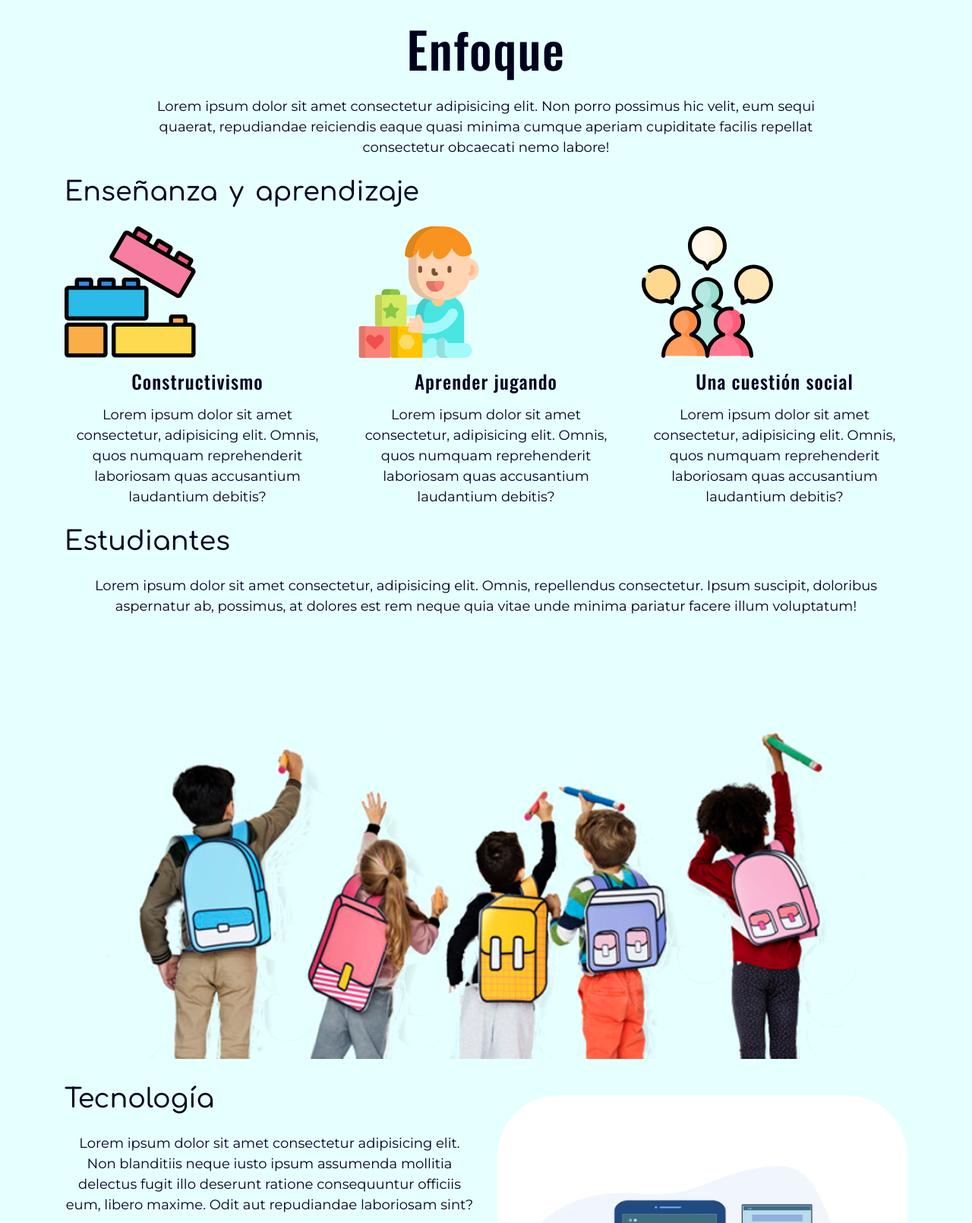
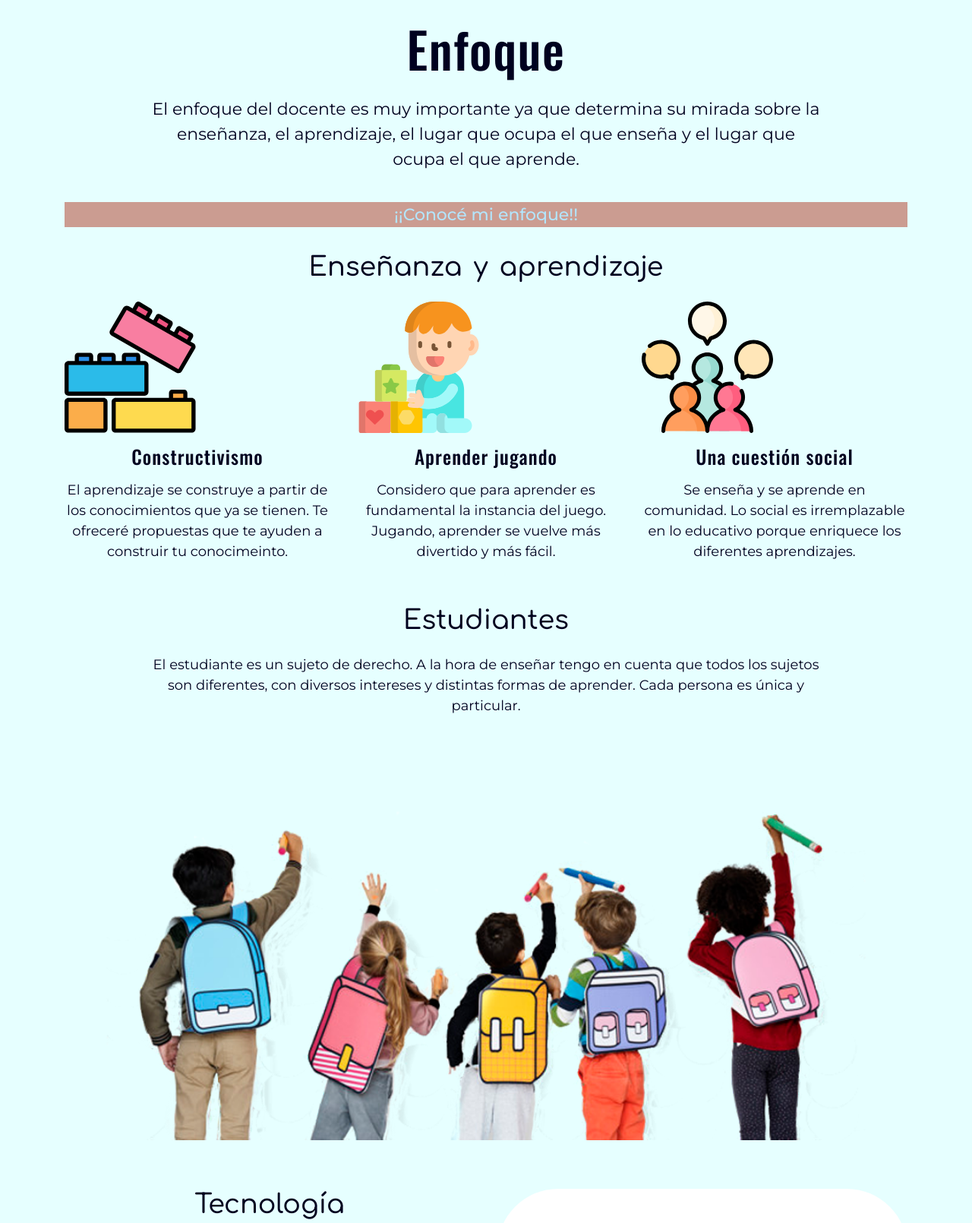
Before and after one commit to CarolinaCantello/WebProfesionalDocente, a website: page pages/enfoque.html in a window 1280 px wide. Shown: the part 260-1870 px from the top of the page at 76% size. Drawn offline with nearby package versions, Linux system fonts and the light colour scheme.

Commit message:
estilos index ok revisar 992 enfoque

```diff
--- a/pages/enfoque.html
+++ b/pages/enfoque.html
@@ -47,28 +47,37 @@
         </nav>
     </header>
     <main class="container">
-        <div class="enfoque row slideInLeft">
-          <h1>Enfoque</h1>
-          <p>Lorem ipsum dolor sit amet consectetur adipisicing elit. Non porro possimus hic velit, eum sequi quaerat, repudiandae reiciendis eaque quasi minima cumque aperiam cupiditate facilis repellat consectetur obcaecati nemo labore!</p>
-        </div>
-        <section class="ensenanza row slideInRight">
-            <h2>Enseñanza y aprendizaje</h2>
-            <div id="carouselExampleControls" class="ensenanza_carousel row d-md-none carousel slide" data-ride="carousel">
+        <section class="enfoque justify-content-center row slideInLeft">
+          <h1 class="col-12">Enfoque</h1>
+          <p class=" col-12">El enfoque del docente es muy importante ya que determina su mirada sobre la enseñanza, el aprendizaje, el lugar que ocupa el que enseña y el lugar que ocupa el que aprende.</p>
+        </section>
+        <article id="conoceEnfoque">
+          <p>¡¡Conocé mi enfoque!!</p>
+        </article>
+        <section class="ensenanza row justify-content-center slideInRight">
+            <h2 class="col-12">Enseñanza y aprendizaje</h2>
+            <div id="carouselExampleControls" class="ensenanza_carousel col-12 d-lg-none carousel slide" data-ride="carousel">
                 <div class="carousel-inner">
                   <div class="carousel-item active">
-                    <img src="../images/constructivista.svg"  alt="constructivismo">
+                    <div class="row justify-content-center">
+                      <img src="../images/constructivista.svg"  alt="constructivismo">
+                    </div>
                     <h3>Constructivismo</h3>
-                    <p>Lorem ipsum dolor sit amet consectetur, adipisicing elit. Omnis, quos numquam reprehenderit laboriosam quas accusantium laudantium debitis?</p>
+                    <p>El aprendizaje se construye a partir de los conocimientos que ya se tienen. Te ofreceré propuestas que te ayuden a construir tu conocimeinto.</p>
                   </div>
                   <div class="carousel-item">
-                    <img src="../images/jugar.svg"  alt="Aprender jugando">
+                    <div class="row justify-content-center">
+                      <img src="../images/jugar.svg"  alt="Aprender jugando">
+                    </div>
                     <h3>Aprender jugando</h3>
-                    <p>Lorem ipsum dolor sit amet consectetur, adipisicing elit. Omnis, quos numquam reprehenderit laboriosam quas accusantium laudantium debitis?</p>
+                    <p>Considero que para aprender es fundamental la instancia del juego. Jugando, aprender se vuelve más divertido y más fácil.</p>
                   </div>
                   <div class="carousel-item">
-                    <img src="../images/social.svg" alt="Una cuestión social">
+                    <div class="row justify-content-center">
+                      <img src="../images/social.svg" alt="Una cuestión social">
+                    </div>
                     <h3>Una cuestión social</h3>
-                    <p>Lorem ipsum dolor sit amet consectetur, adipisicing elit. Omnis, quos numquam reprehenderit laboriosam quas accusantium laudantium debitis?</p>
+                    <p>Se enseña y se aprende en comunidad. Lo social es irremplazable en lo educativo porque enriquece los diferentes aprendizajes.</p>
                   </div>
                 </div>
                 <a class="carousel-control-prev" href="#carouselExampleControls" role="button" data-slide="prev">
@@ -80,36 +89,36 @@
                   <span class="sr-only">Next</span>
                 </a>
               </div>
-            <div class="ensenanza_articles row d-none d-md-block d-md-flex">
+            <div class="ensenanza_articles row justify-content-center d-none d-lg-block d-lg-flex">
                 <article class="col-md-4">
                     <img id="puzzle" class="img-fluid" src="../images/constructivista.svg" alt="Constructivismo">
                     <h3>Constructivismo</h3>
-                    <p>Lorem ipsum dolor sit amet consectetur, adipisicing elit. Omnis, quos numquam reprehenderit laboriosam quas accusantium laudantium debitis?</p>
+                    <p>El aprendizaje se construye a partir de los conocimientos que ya se tienen. Te ofreceré propuestas que te ayuden a construir tu conocimeinto.</p>
                 </article>
                 <article class="col-md-4">
                     <img class="img-fluid" src="../images/jugar.svg" alt="Aprender jugando">
                     <h3>Aprender jugando</h3>
-                    <p>Lorem ipsum dolor sit amet consectetur, adipisicing elit. Omnis, quos numquam reprehenderit laboriosam quas accusantium laudantium debitis?</p>
+                    <p>Considero que para aprender es fundamental la instancia del juego. Jugando, aprender se vuelve más divertido y más fácil.</p>
                 </article>
                 <article class="col-md-4">
                     <img class="img-fluid" src="../images/social.svg" alt="Una cuestión social">
                     <h3>Una cuestión social</h3>
-                    <p>Lorem ipsum dolor sit amet consectetur, adipisicing elit. Omnis, quos numquam reprehenderit laboriosam quas accusantium laudantium debitis?</p>
+                    <p>Se enseña y se aprende en comunidad. Lo social es irremplazable en lo educativo porque enriquece los diferentes aprendizajes.</p>
                 </article>
             </div>
         </section>
-        <section class="row estudiantes">
+        <section class="row justify-content-center estudiantes">
               <h2 class="col-12">Estudiantes</h2>
-              <p class="col-12">Lorem ipsum dolor sit amet consectetur, adipisicing elit. Omnis, repellendus consectetur. Ipsum suscipit, doloribus aspernatur ab, possimus, at dolores est rem neque quia vitae unde minima pariatur facere illum voluptatum!</p>
+              <p class="col-12">El estudiante es un sujeto de derecho. A la hora de enseñar tengo en cuenta que todos los sujetos son diferentes, con diversos intereses y distintas formas de aprender. Cada persona es única y particular.</p>
               <img class="col-12 img-fluid" src="../images/estudiantesok.png" alt="Estudiantes">
         </section>
-        <section class="row tecnologia">
-            <div class="col-md-6">
+        <section class="row justify-content-center tecnologia">
+            <div class="col-12 col-md-6">
               <h2>Tecnología</h2>
-              <p>Lorem ipsum dolor sit amet consectetur adipisicing elit. Non blanditiis neque iusto ipsum assumenda mollitia delectus fugit illo deserunt ratione consequuntur officiis eum, libero maxime. Odit aut repudiandae laboriosam sint?</p>
-              <P>Lorem, ipsum dolor sit amet consectetur adipisicing elit. Tempore quam laborum quisquam. Perferendis qui possimus doloribus voluptatem fugiat provident cum alias ad commodi harum maiores aliquam, expedita, atque ducimus cupiditate.</P>
+              <p>El avance tecnológico ha ido ingresando en todos los ámbitos de la vida cotidiana. La educación no puede quedar fuera de este avance, incluyendo herramientas tecnológicas que favorezcan la enseñanza y el aprendizaje.</p>
+              <P>En las clases no solo usaremos la tecnología sino que podrás aprender habilidades para usarla de la mejor manera. Podrás tener clases que sean exclusivamente sobre estas cuestiones.</P>
             </div>
-            <div class="col-md-6">
+            <div class="col-12 col-md-6 align-content-center">
               <img class="img-fluid" src="../images/tecno.gif" alt="Tecnología">
             </div>
         </section>
--- a/scss/_enfoque.scss
+++ b/scss/_enfoque.scss
@@ -1,4 +1,5 @@
 .enfoque {
+    margin-bottom: 1rem;
     h1 {
         width:100%;
         text-align: center;
@@ -6,30 +7,60 @@
     }
     p {
         max-width: 80%;
-        margin-left: 10%;
+        font-size: 22px;
+    }
+}
+#conoceEnfoque {
+    background-color: $rosa3;
+    margin-bottom: 2rem;
+    p {
+    font-size: 22px;
+    font-weight: 500;
+    color: $celesteDark;
     }
 }
 
 .ensenanza {
     padding-right: 15px;
-   padding-left: 15px;
+    padding-left: 15px;
+    margin-bottom: 2rem;
+    h2 {
+        text-align: center;
+    }
 }
+
 .ensenanza_carousel {
     min-width: 90%;
+    min-height: 340px;
     max-width:80%;
-    padding-left: 15%;
+    p {
+        font-size: 16px;
+        margin-bottom: 0;
+    }
 }
 
-
 .estudiantes {
-    img {
-        margin-bottom: 2rem;
+    margin-bottom: 4rem;
+    h2 {
+        text-align: center;
+    }
+    p {
+        text-align: center;
+        max-width: 80%;
+        margin-bottom: 0;
     }
 }
 
 .tecnologia {
+    h2 {
+        text-align: center;
+    }
+    p {
+        text-align: center;;
+        padding: 0 1rem 1rem 1rem;
+        margin-bottom: 0;
+    }
     img {
-        margin-top: 1rem;
         border-radius: 80px;
     }
 }
--- a/scss/_index.scss
+++ b/scss/_index.scss
@@ -25,7 +25,7 @@
 .item-3 {
     font-family: $fontSubtitulos;
     font-size: 25px;
-    text-align: start;
+    text-align: center;
     margin-bottom: 1.5rem;
 }
 
@@ -37,8 +37,9 @@
 }
 
 .item-5 {
-    padding-left: 46px;
     margin-bottom: 1.5rem;
+    display: flex;
+    justify-content: center;
 }
 
 /*-----Grid devices 992 and up -------*/
@@ -52,13 +53,13 @@
     .item-1 {
         grid-area: 1 / 2 / 2/ 3 ;
         display: flex;
-        justify-content: flex-end;
+        justify-content: center;
         padding: 0;
         h1 {
-            text-align: end;
+            text-align: center;
         }
         p{
-            text-align: end;
+            text-align: center;
             margin-bottom: 0;
             width: 450px;
         }
@@ -70,15 +71,15 @@
     }
     .item-3 {
         grid-area: 2 / 2 / 3 / 3 ;
-        text-align: start;
         margin: 0;
         padding: 1rem;
     }
     .item-4 {
         grid-area: 3 / 2 / 4 / 3 ;
-        text-align: end;
+        text-align: center;
         font-size: 22px;
         margin:0;
+        padding: 1rem;
     }
     .item-5 {
         grid-area: 4 / 2 / 5 / 3 ;
```
Also changed, not shown: css/proyectoweb.css, 1 other file.
